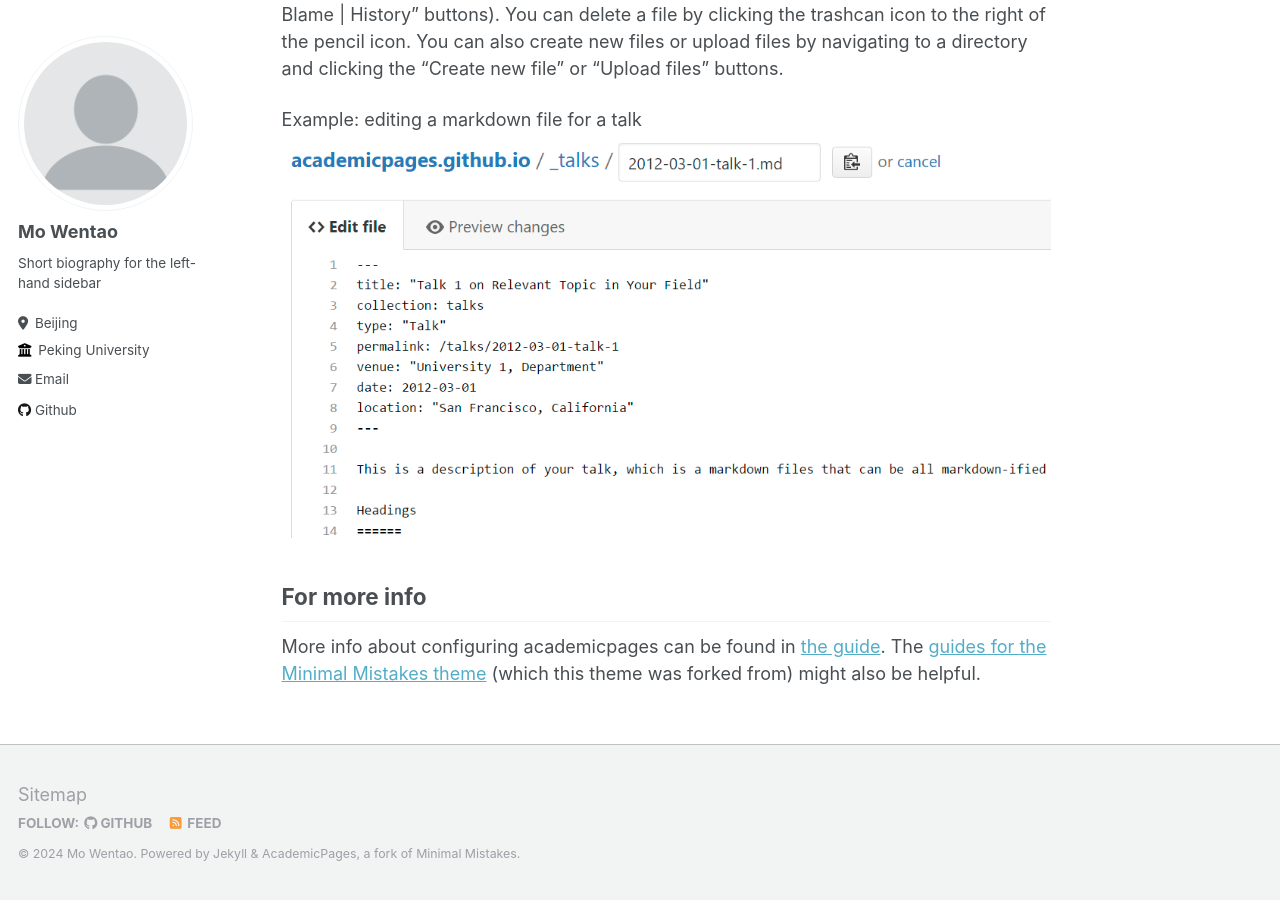
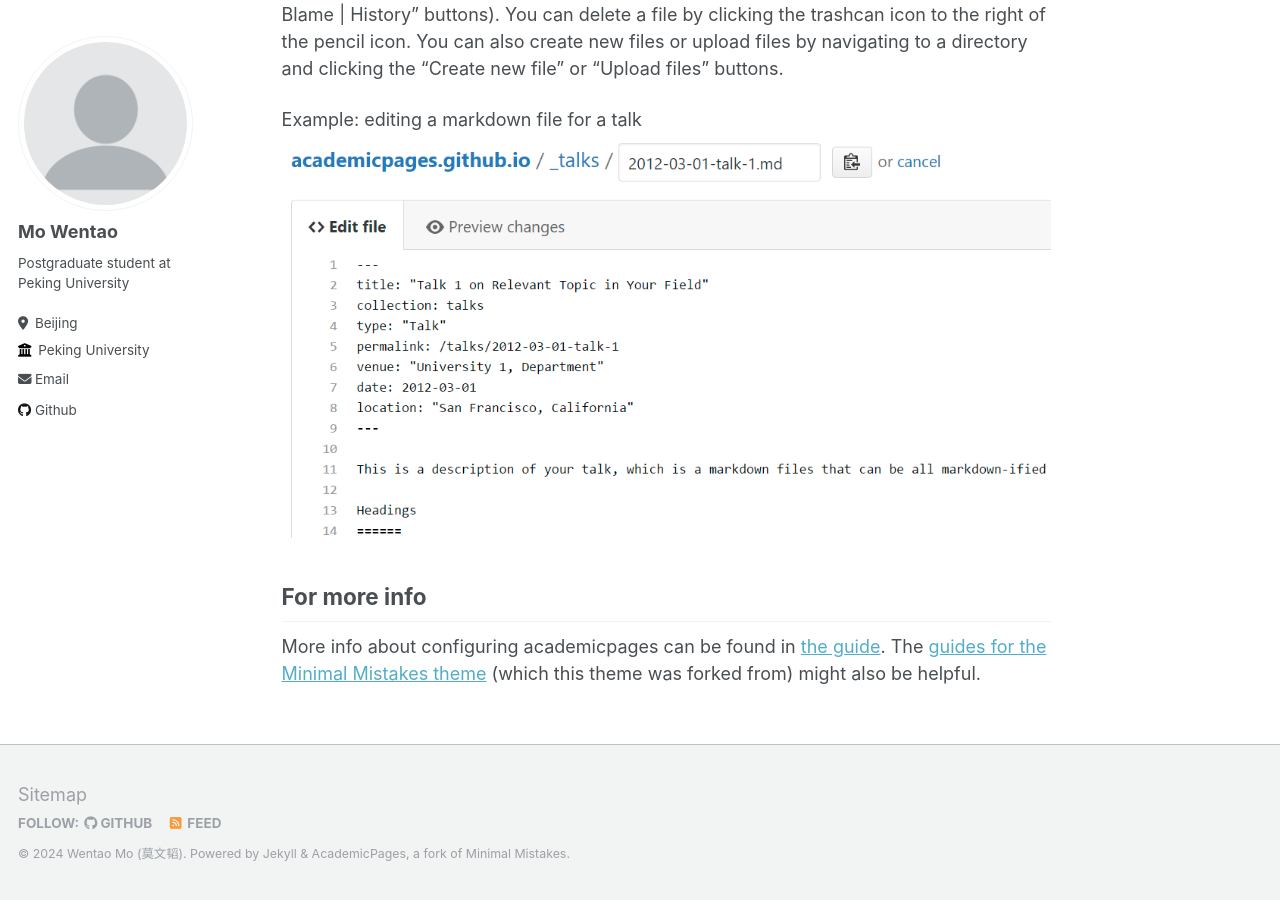
Before and after one commit to matthewdm0816/matthewdm0816.github.io, a Jekyll site: the page built from _pages/about.md, in a window 1280 px wide and 900 px high, scrolled down 2463 px. Built offline with Jekyll 4.4.1, drawn with Linux system fonts in a browser that asks for light colours; some of the changed text lies outside the part shown.

Commit message:
Update _config.yml

```diff
--- a/_config.yml
+++ b/_config.yml
@@ -8,9 +8,9 @@
 
 # Basic Site Settings
 locale                   : "en-US"
-title                    : "Mo Wentao's Home Page"
+title                    : "Homepage"
 title_separator          : "-"
-name                     : &name "Mo Wentao"
+name                     : &name "Wentao Mo (莫文韬)"
 description              : &description "personal description"
 url                      : https://matthewdm0816.github.io # the base hostname & protocol for your site e.g. "https://mmistakes.github.io"
 baseurl                  : "" # the subpath of your site, e.g. "/blog"
@@ -24,7 +24,7 @@ author:
   avatar           : "profile.png"
   name             : "Mo Wentao"
   pronouns         : # example: "she/her"
-  bio              : "Short biography for the left-hand sidebar"
+  bio              : "Postgraduate student at Peking University"
   location         : "Beijing"
   employer         : "Peking University"
   uri              : # URL
```
